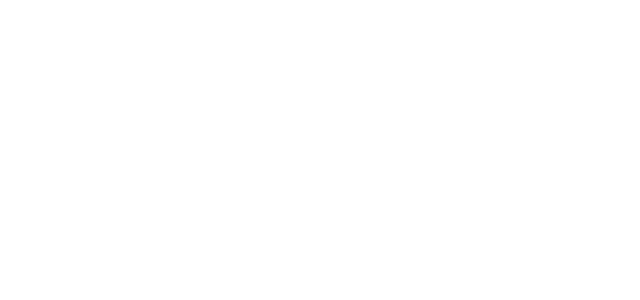
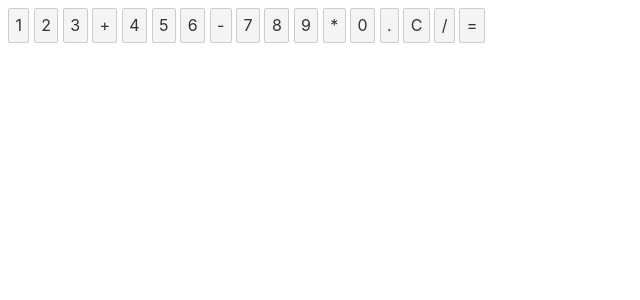
Before and after one commit to Wynclefe/svelte-calculator, a Svelte app in the folder svelte-calculator/: page / in a window 1280 px wide. Shown: the top 300 px of the page, without its empty margins (0-640 px from the left). Built offline with nearby package versions, Linux system fonts and the light colour scheme.

Commit message:
Add display div and buttons

```diff
--- a/svelte-calculator/src/App.svelte
+++ b/svelte-calculator/src/App.svelte
@@ -27,5 +27,25 @@
 
 <div class="container">
 	<div class="calculator">
+		<div class="display">{displayValue}</div>
+		<div class="buttons">
+			<button on:click={handleButtonCLick}>1</button>
+			<button on:click={handleButtonCLick}>2</button>
+			<button on:click={handleButtonCLick}>3</button>
+			<button on:click={handleButtonCLick}>+</button>
+			<button on:click={handleButtonCLick}>4</button>
+			<button on:click={handleButtonCLick}>5</button>
+			<button on:click={handleButtonCLick}>6</button>
+			<button on:click={handleButtonCLick}>-</button>
+			<button on:click={handleButtonCLick}>7</button>
+			<button on:click={handleButtonCLick}>8</button>
+			<button on:click={handleButtonCLick}>9</button>
+			<button on:click={handleButtonCLick}>*</button>
+			<button on:click={handleButtonCLick}>0</button>
+			<button on:click={handleButtonCLick}>.</button>
+			<button on:click={clearDisplay}>C</button>
+			<button on:click={handleButtonCLick}>/</button>
+			<button on:click={calculateResult}>=</button>
+		</div>
 	</div>
 </div>
```
